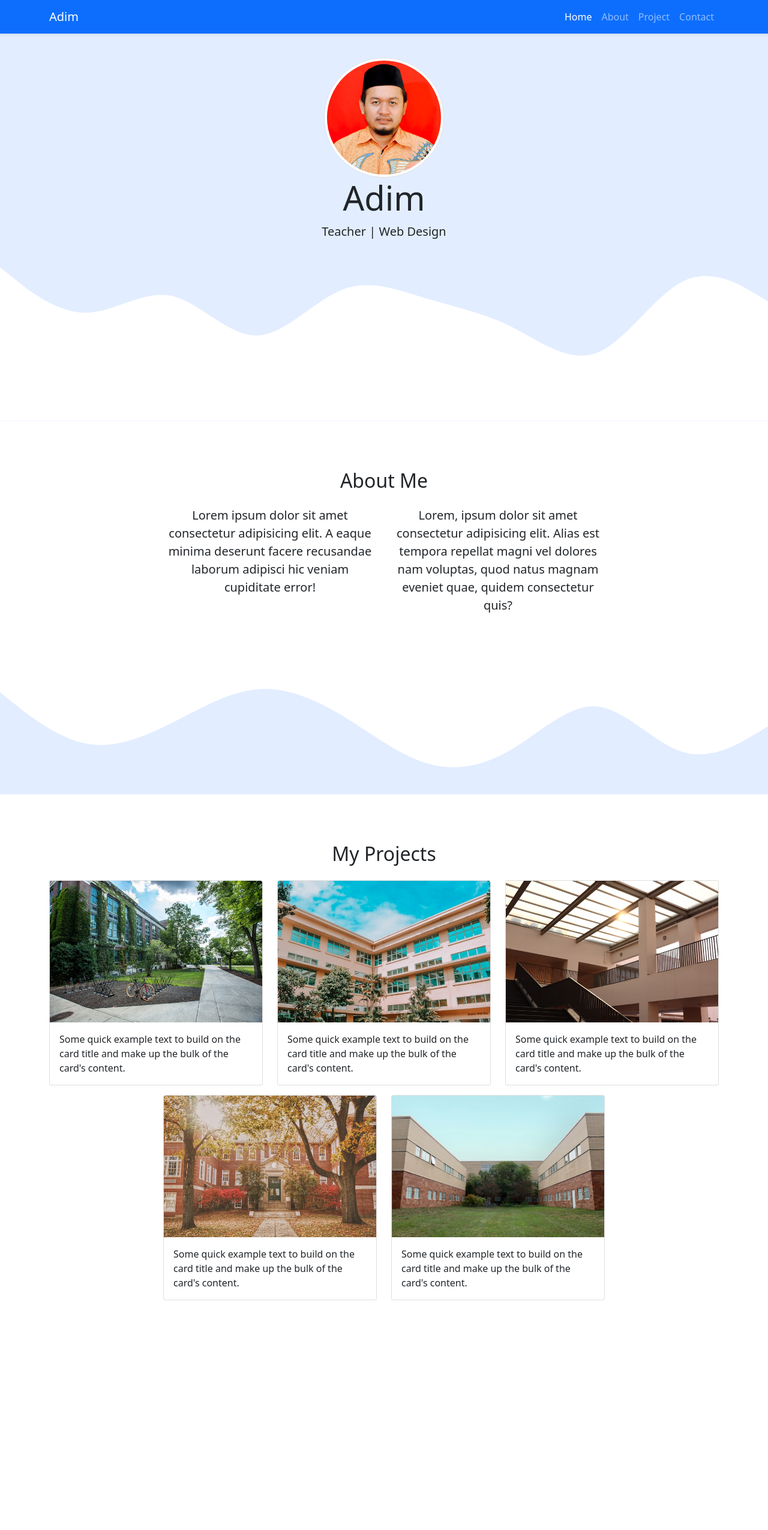
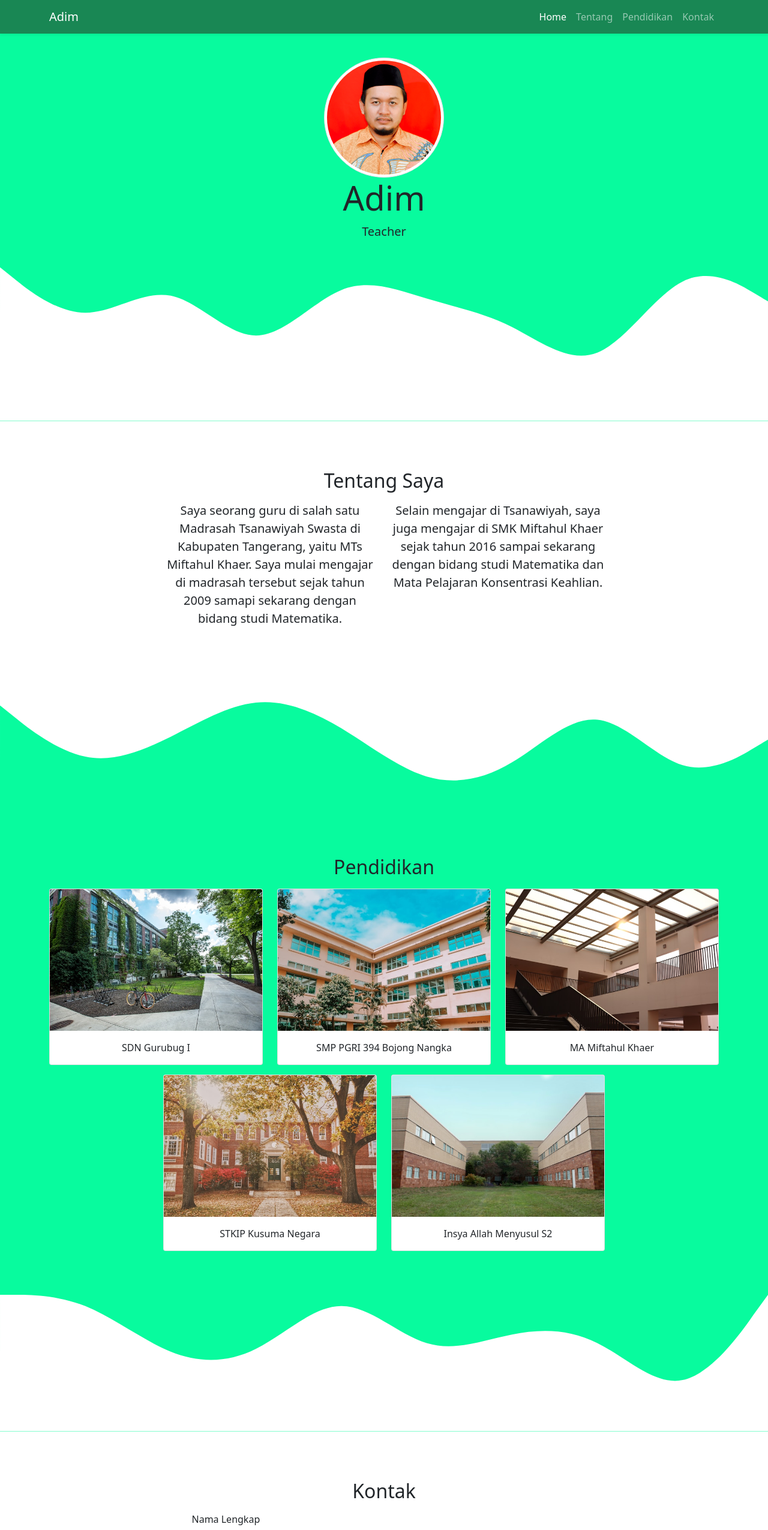
Before and after one commit to adimnicky/adimnicky.github.io, a plain HTML site: page index.html in a window 1280 px wide. Shown: the top 2550 px of the page at 60% size. Drawn offline with nearby package versions, Linux system fonts and the light colour scheme.

Commit message:
first commit

```diff
--- a/index.html
+++ b/index.html
@@ -18,7 +18,7 @@
   </head>
   <body id="home">
     <!-- Navbar -->
-    <nav class="navbar navbar-expand-lg navbar-dark bg-primary shadow-sm fixed-top">
+    <nav class="navbar navbar-expand-lg navbar-dark bg-success shadow-sm fixed-top">
       <div class="container">
         <a class="navbar-brand" href="#">Adim</a>
         <button class="navbar-toggler" type="button" data-bs-toggle="collapse" data-bs-target="#navbarNav" aria-controls="navbarNav" aria-expanded="false" aria-label="Toggle navigation">
@@ -30,13 +30,13 @@
               <a class="nav-link active" aria-current="page" href="#home">Home</a>
             </li>
             <li class="nav-item">
-              <a class="nav-link" href="#about">About</a>
+              <a class="nav-link" href="#about">Tentang</a>
             </li>
             <li class="nav-item">
-              <a class="nav-link" href="#project">Project</a>
+              <a class="nav-link" href="#project">Pendidikan</a>
             </li>
             <li class="nav-item">
-              <a class="nav-link" href="#contact">Contact</a>
+              <a class="nav-link" href="#contact">Kontak</a>
             </li>
           </ul>
         </div>
@@ -48,7 +48,7 @@
     <section class="jumbotron text-center">
       <img src="img/adim.jpg" alt="adim" width="200" class="rounded-circle img-thumbnail" />
       <h1 class="display-4">Adim</h1>
-      <p class="lead">Teacher | Web Design</p>
+      <p class="lead">Teacher</p>
       <svg xmlns="http://www.w3.org/2000/svg" viewBox="0 0 1440 320">
         <path
           fill="#fff"
@@ -62,23 +62,23 @@
     <!-- About -->
     <section id="about">
       <div class="container">
-        <div class="row text-center mb-3">
+        <div class="row text-center mb-2">
           <div class="col">
-            <h2>About Me</h2>
+            <h2>Tentang Saya</h2>
           </div>
         </div>
         <div class="row justify-content-center fs-5 text-center">
           <div class="col-md-4">
-            <p>Lorem ipsum dolor sit amet consectetur adipisicing elit. A eaque minima deserunt facere recusandae laborum adipisci hic veniam cupiditate error!</p>
+            <p>Saya seorang guru di salah satu Madrasah Tsanawiyah Swasta di Kabupaten Tangerang, yaitu MTs Miftahul Khaer. Saya mulai mengajar di madrasah tersebut sejak tahun 2009 samapi sekarang dengan bidang studi Matematika.</p>
           </div>
           <div class="col-md-4">
-            <p>Lorem, ipsum dolor sit amet consectetur adipisicing elit. Alias est tempora repellat magni vel dolores nam voluptas, quod natus magnam eveniet quae, quidem consectetur quis?</p>
+            <p>Selain mengajar di Tsanawiyah, saya juga mengajar di SMK Miftahul Khaer sejak tahun 2016 sampai sekarang dengan bidang studi Matematika dan Mata Pelajaran Konsentrasi Keahlian.</p>
           </div>
         </div>
       </div>
       <svg xmlns="http://www.w3.org/2000/svg" viewBox="0 0 1440 320">
         <path
-          fill="#e2edff"
+          fill="#08fb9e"
           fill-opacity="1"
           d="M0,128L26.7,149.3C53.3,171,107,213,160,224C213.3,235,267,213,320,186.7C373.3,160,427,128,480,122.7C533.3,117,587,139,640,170.7C693.3,203,747,245,800,261.3C853.3,277,907,267,960,234.7C1013.3,203,1067,149,1120,154.7C1173.3,160,1227,224,1280,240C1333.3,256,1387,224,1413,208L1440,192L1440,320L1413.3,320C1386.7,320,1333,320,1280,320C1226.7,320,1173,320,1120,320C1066.7,320,1013,320,960,320C906.7,320,853,320,800,320C746.7,320,693,320,640,320C586.7,320,533,320,480,320C426.7,320,373,320,320,320C266.7,320,213,320,160,320C106.7,320,53,320,27,320L0,320Z"
         ></path>
@@ -89,9 +89,9 @@
     <!-- Projects -->
     <section id="project">
       <div class="container">
-        <div class="row text-center mb-3">
+        <div class="row text-center mb-2">
           <div class="col">
-            <h2>My Projects</h2>
+            <h2>Pendidikan</h2>
           </div>
         </div>
         <div class="row justify-content-center">
@@ -99,7 +99,7 @@
             <div class="card">
               <img src="projects/1.jpg" class="card-img-top" alt="Project 1" />
               <div class="card-body">
-                <p class="card-text">Some quick example text to build on the card title and make up the bulk of the card's content.</p>
+                <p class="card-text text-center">SDN Gurubug I</p>
               </div>
             </div>
           </div>
@@ -107,7 +107,7 @@
             <div class="card">
               <img src="projects/2.jpg" class="card-img-top" alt="Project 2" />
               <div class="card-body">
-                <p class="card-text">Some quick example text to build on the card title and make up the bulk of the card's content.</p>
+                <p class="card-text text-center">SMP PGRI 394 Bojong Nangka</p>
               </div>
             </div>
           </div>
@@ -115,7 +115,7 @@
             <div class="card">
               <img src="projects/3.jpg" class="card-img-top" alt="Project 3" />
               <div class="card-body">
-                <p class="card-text">Some quick example text to build on the card title and make up the bulk of the card's content.</p>
+                <p class="card-text text-center">MA Miftahul Khaer</p>
               </div>
             </div>
           </div>
@@ -123,7 +123,7 @@
             <div class="card">
               <img src="projects/4.jpg" class="card-img-top" alt="Project 4" />
               <div class="card-body">
-                <p class="card-text">Some quick example text to build on the card title and make up the bulk of the card's content.</p>
+                <p class="card-text text-center">STKIP Kusuma Negara</p>
               </div>
             </div>
           </div>
@@ -131,7 +131,7 @@
             <div class="card">
               <img src="projects/5.jpg" class="card-img-top" alt="Project 5" />
               <div class="card-body">
-                <p class="card-text">Some quick example text to build on the card title and make up the bulk of the card's content.</p>
+                <p class="card-text text-center">Insya Allah Menyusul S2</p>
               </div>
             </div>
           </div>
@@ -150,9 +150,9 @@
     <!-- Contact -->
     <section id="contact">
       <div class="container">
-        <div class="row text-center mb-3">
+        <div class="row text-center mb-2">
           <div class="col">
-            <h2>Contact Me</h2>
+            <h2>Kontak</h2>
           </div>
         </div>
         <div class="row justify-content-center">
@@ -171,7 +171,7 @@
                 <textarea class="form-control" id="pesan" rows="3"></textarea>
               </div>
 
-              <button type="submit" class="btn btn-primary">Kirim</button>
+              <button type="submit" class="btn btn-success">Kirim</button>
             </form>
           </div>
         </div>
@@ -179,7 +179,7 @@
     </section>
     <svg xmlns="http://www.w3.org/2000/svg" viewBox="0 0 1440 320">
       <path
-        fill="#0d6efd"
+        fill="#198754"
         fill-opacity="1"
         d="M0,160L26.7,154.7C53.3,149,107,139,160,165.3C213.3,192,267,256,320,245.3C373.3,235,427,149,480,144C533.3,139,587,213,640,229.3C693.3,245,747,203,800,202.7C853.3,203,907,245,960,224C1013.3,203,1067,117,1120,112C1173.3,107,1227,181,1280,224C1333.3,267,1387,277,1413,282.7L1440,288L1440,320L1413.3,320C1386.7,320,1333,320,1280,320C1226.7,320,1173,320,1120,320C1066.7,320,1013,320,960,320C906.7,320,853,320,800,320C746.7,320,693,320,640,320C586.7,320,533,320,480,320C426.7,320,373,320,320,320C266.7,320,213,320,160,320C106.7,320,53,320,27,320L0,320Z"
       ></path>
@@ -187,7 +187,7 @@
     <!-- Akhir Contact -->
 
     <!-- Footer -->
-    <footer class="bg-primary text-white text-center pb-4">
+    <footer class="bg-success text-white text-center pb-4">
       <p>Created with <i class="bi bi-heart-fill text-danger"></i> by <a href="https://www.youtube.com/@bukan_tv372" class="text-white fw-bold">Adim</a></p>
     </footer>
     <!-- Akhir Footer -->
--- a/style.css
+++ b/style.css
@@ -1,10 +1,10 @@
 .jumbotron {
   padding-top: 6rem;
-  background-color: #e2edff;
+  background-color: #08fb9e;
 }
 
-#projects {
-  background-color: #e2edff;
+#project {
+  background-color: #08fb9e;
 }
 
 section {
```
Also changed, not shown: projects/2.webp (added), projects/download.jpeg (added), projects/dscn8737.jpg (added).
